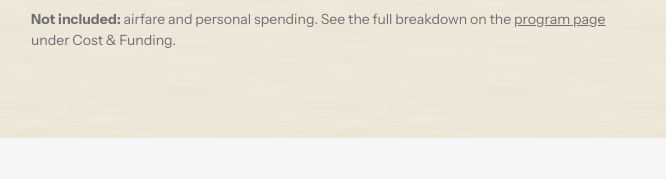
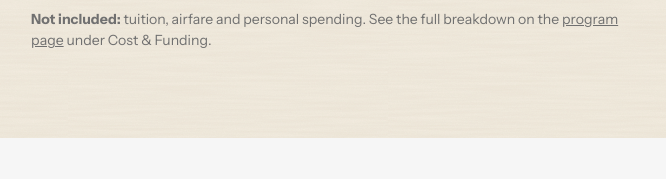
Before and after one commit to TAMUSAP/Korea, a plain HTML site: page index.html in a window 1280 px wide. Shown: the part 11447-11626 px from the top of the page, 572-1238 px from the left. Drawn offline with Linux system fonts and the light colour scheme.

Commit message:
Not-included note: add tuition
Co-Authored-By: Claude Opus 5.5 <noreply@anthropic.com>
Claude-Session: https://claude.ai/code/session_013jXBofp8PS4J1bKLzGiA4g

```diff
--- a/index.html
+++ b/index.html
@@ -694,7 +694,7 @@ footer{padding-block:28px;font-size:.8rem;color:var(--muted)}
         <div><div><strong>Every visit &amp; tour</strong><span>Companies, DMZ, palaces, workshops</span></div></div>
         <div><div><strong>24/7 on-site support</strong><span>Faculty and local staff with you</span></div></div>
       </div>
-      <p class="notinc"><b>Not included:</b> airfare and personal spending. See the full breakdown on the <a href="https://tamuabroad.via-trm.com/program_brochure/24567" target="_blank" rel="noopener">program page</a> under Cost &amp; Funding.</p>
+      <p class="notinc"><b>Not included:</b> tuition, airfare and personal spending. See the full breakdown on the <a href="https://tamuabroad.via-trm.com/program_brochure/24567" target="_blank" rel="noopener">program page</a> under Cost &amp; Funding.</p>
     </div>
   </div>
 </div></section>
```
